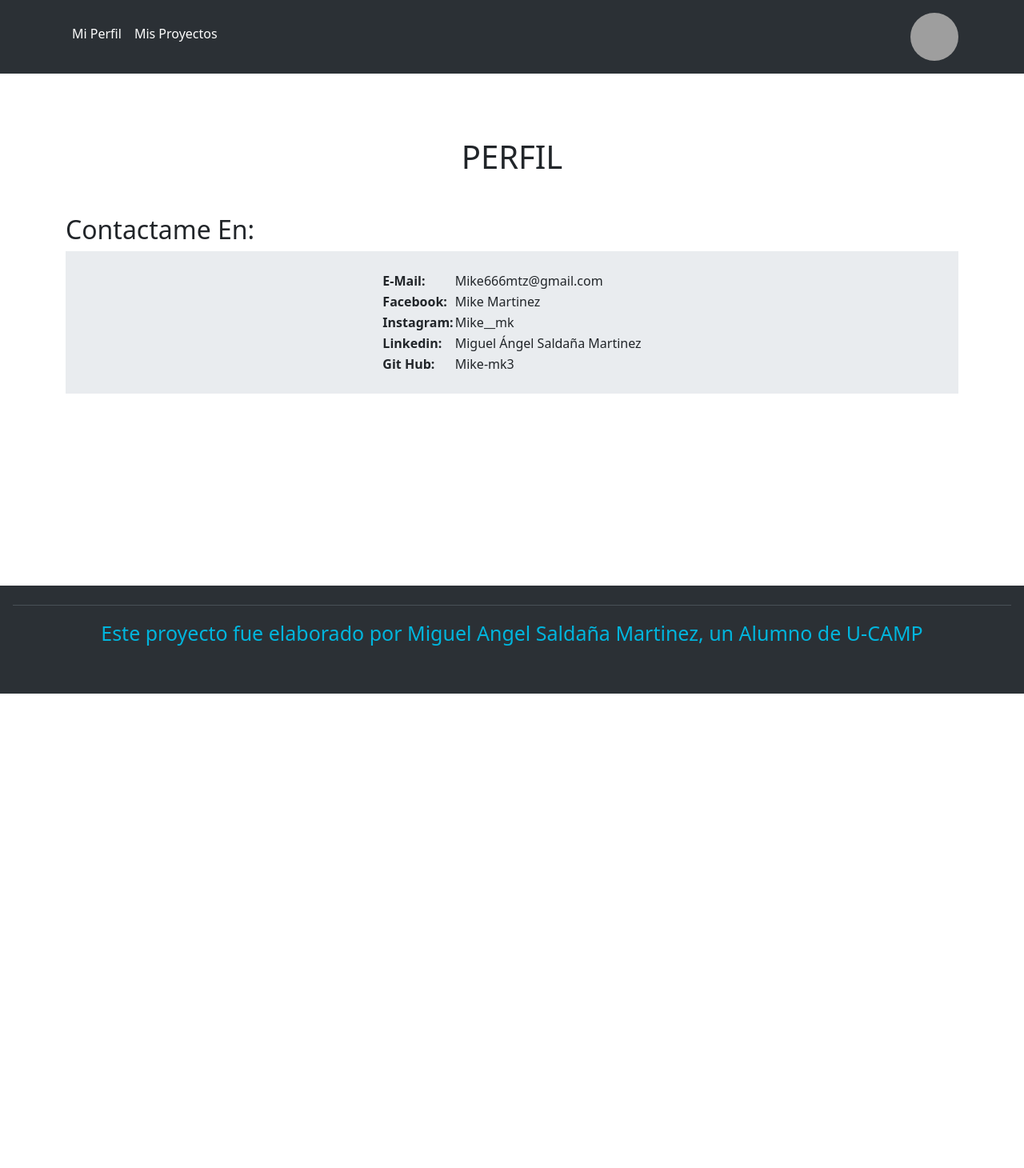
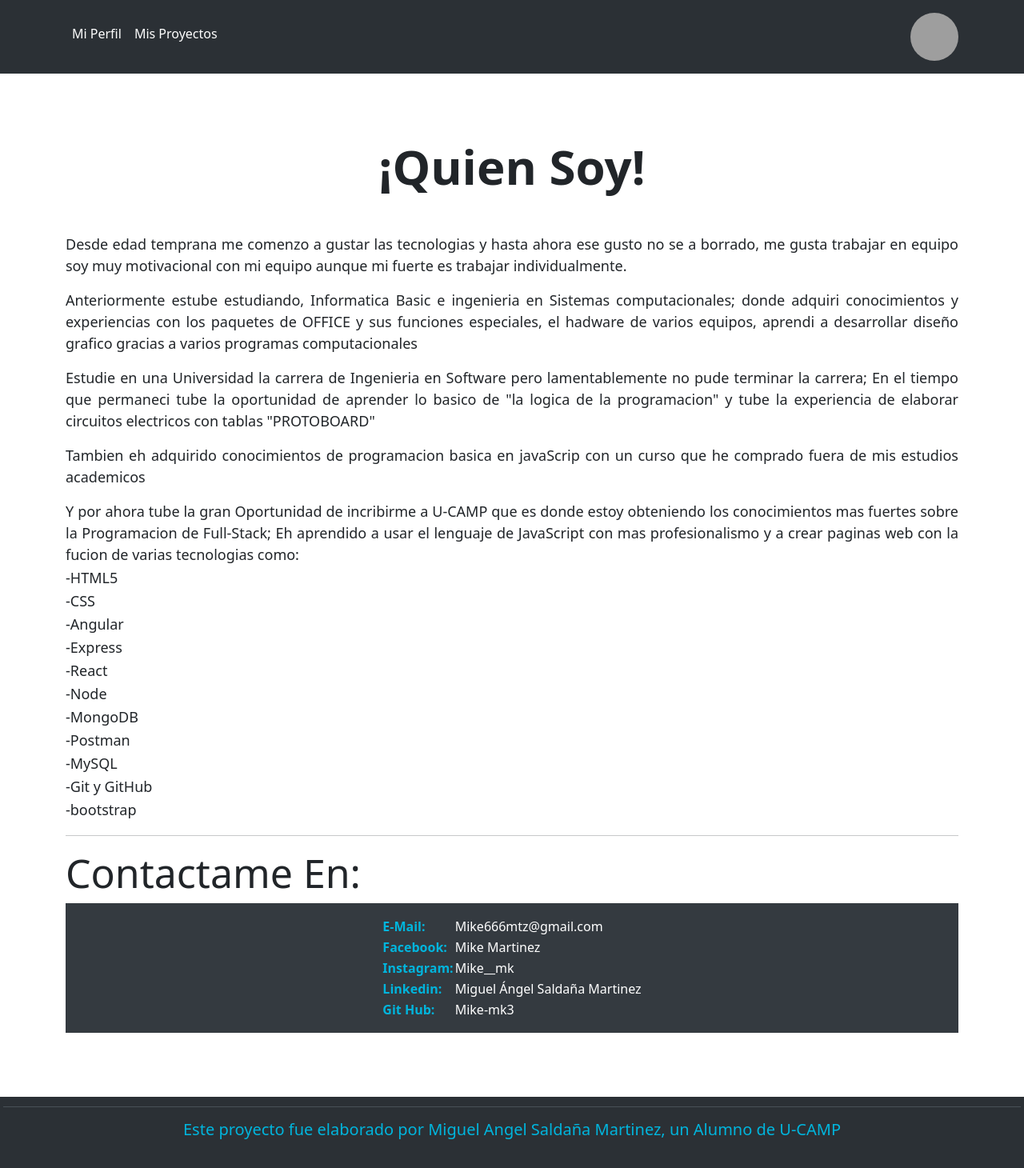
Before and after one commit to Mike-mk3/my_PORTAFOLIO, a React (Vite) app: page /#/ in a window 1280 px wide. Shown: the whole page at 80% size. Before the commit the page ends 867 px from the top, so only its background shows below. Built offline with nearby package versions, Linux system fonts and the light colour scheme; grey boxes are pictures that could not be loaded.

Commit message:
pagina 1
termino de la pagina de presentacion y contacto

```diff
--- a/src/App.css
+++ b/src/App.css
@@ -4,10 +4,31 @@ footer {
 }
 
 p {
+  text-align: justify;
+  font-size: 18px;
+}
+
+th {
+  color:  rgb(0, 181, 221);
+}
+
+td{
+   color:  rgb(255, 255, 255);
+}
+
+
+
+h1{
+  font-size: 60px !important;
+  font-weight: bold !important;
+}
+
+
+h5{
   text-align: center;
 }
 
 
-header{
-  font-size: 15px !important;
+h2 {
+  font-size: 50px !important;
 }
--- a/src/components/Footer.jsx
+++ b/src/components/Footer.jsx
@@ -2,9 +2,9 @@ function Footer() {
     return (
         <>
             <div className=" bg-body-tertiary" data-bs-theme="dark">
-                <footer className="p-3">
+                <footer className="p-1">
                     <div className=" justify-content-between py-3 my-2 border-top">
-                        <p>Este proyecto fue elaborado por Miguel Angel Saldaña Martinez, un Alumno de U-CAMP</p>
+                        <h5>Este proyecto fue elaborado por Miguel Angel Saldaña Martinez, un Alumno de U-CAMP</h5>
                     </div>
                 </footer>
             </div>
--- a/src/components/pages/Perfil.jsx
+++ b/src/components/pages/Perfil.jsx
@@ -1,8 +1,25 @@
 function Perfil() {
     return (
-        <div className="container page">
-            <h1 className="text-center mb-4">PERFIL</h1>
-            <br />
+        <div className="container page ">
+            <h1 className="text-center mb-5">¡Quien Soy!</h1>
+
+            <p>Desde edad temprana me comenzo a gustar las tecnologias y hasta ahora ese gusto no se a borrado, me gusta trabajar en equipo soy muy motivacional con mi equipo aunque mi fuerte es trabajar individualmente.</p>
+            <p>Anteriormente estube estudiando, Informatica Basic e ingenieria en Sistemas computacionales; donde adquiri conocimientos y experiencias con los paquetes de OFFICE y sus funciones especiales, el hadware de varios equipos, aprendi a desarrollar diseño grafico gracias a varios programas computacionales</p>
+            <p>Estudie en una Universidad la carrera de Ingenieria en Software pero lamentablemente no pude terminar la carrera; En el tiempo que permaneci tube la oportunidad de aprender lo basico de "la logica de la programacion" y tube la experiencia de elaborar circuitos electricos con tablas "PROTOBOARD"</p>
+            <p>Tambien eh adquirido conocimientos de programacion basica en javaScrip con un curso que he comprado fuera de mis estudios academicos</p>
+            <p> Y por ahora tube la gran Oportunidad de incribirme a U-CAMP que es donde estoy obteniendo los conocimientos mas fuertes sobre la Programacion de Full-Stack; Eh aprendido a usar el lenguaje de JavaScript con mas profesionalismo y a crear paginas web con la fucion de varias tecnologias como: <th/>
+            -HTML5 <th/>
+            -CSS <th/>
+            -Angular<th/>
+            -Express<th/>
+            -React <th/>
+            -Node <th/>
+            -MongoDB <th/>
+            -Postman <th/>
+            -MySQL <th/>
+            -Git y GitHub <th/>
+            -bootstrap <th/>
+            </p>
 
 
 
@@ -11,18 +28,12 @@ function Perfil() {
 
 
 
-
-
-
-
-
-<h2>Contactame En:</h2>
-<table className="py-4 d-flex   bg-body-secondary  flex-column align-items-center">
+<hr />
+<>
+        <h2>Contactame En:</h2>
+<table className="py-3 d-flex   bg-body-secondary  flex-column align-items-center" data-bs-theme="dark">
 
   <tbody>
-    <tr>
-
-    </tr>
     <tr>
       <th >E-Mail:</th>
       <td>Mike666mtz@gmail.com</td>
@@ -49,6 +60,9 @@ function Perfil() {
       </tr>
   </tbody>
 </table>
+</>
+
+
 
         </div>
     );
--- a/src/components/pages/Proyectos.jsx
+++ b/src/components/pages/Proyectos.jsx
@@ -9,7 +9,7 @@ function Perfil() {
                     <img src="https://www.3presupuestos.com/fotos/wp-content/uploads/2016/04/Restaurante-cla%CC%81sico-con-suelo-de-gres-973x649.jpg" className="w-100" alt="" />
                 </div>
                 <div className="col-md-6 p-4 ps-md-0">
-                    <h1 className="mt-0 text-center">= Frase del Dia =</h1 >
+                    <h2 className="mt-0 text-center">= Frase del Dia =</h2 >
                     <p className="mt-0 text-center">
                         "Algo más valioso que todas las riquezas que hay sobre la tierra, es tomar una copa de vino en el momento preciso"
                     </p>
@@ -18,64 +18,6 @@ function Perfil() {
             <br />
 
 
-            <br />
-            <div className="row g-0 bg-body-secondary position-relative">
-                <div className="col-md-6 mb-md-0 p-md-4">
-                    <img src="https://www.3presupuestos.com/fotos/wp-content/uploads/2016/04/Restaurante-cla%CC%81sico-con-suelo-de-gres-973x649.jpg" className="w-100" alt="" />
-                </div>
-                <div className="col-md-6 p-4 ps-md-0">
-                    <h1 className="mt-0 text-center">= Frase del Dia =</h1 >
-                    <p className="mt-0 text-center">
-                        "Algo más valioso que todas las riquezas que hay sobre la tierra, es tomar una copa de vino en el momento preciso"
-                    </p>
-                </div>
-            </div>
-            <br />
-
-
-            <br />
-            <div className="row g-0 bg-body-secondary position-relative">
-                <div className="col-md-6 mb-md-0 p-md-4">
-                    <img src="https://www.3presupuestos.com/fotos/wp-content/uploads/2016/04/Restaurante-cla%CC%81sico-con-suelo-de-gres-973x649.jpg" className="w-100" alt="" />
-                </div>
-                <div className="col-md-6 p-4 ps-md-0">
-                    <h1 className="mt-0 text-center">= Frase del Dia =</h1 >
-                    <p className="mt-0 text-center">
-                        "Algo más valioso que todas las riquezas que hay sobre la tierra, es tomar una copa de vino en el momento preciso"
-                    </p>
-                </div>
-            </div>
-            <br />
-
-
-            <br />
-            <div className="row g-0 bg-body-secondary position-relative">
-                <div className="col-md-6 mb-md-0 p-md-4">
-                    <img src="https://www.3presupuestos.com/fotos/wp-content/uploads/2016/04/Restaurante-cla%CC%81sico-con-suelo-de-gres-973x649.jpg" className="w-100" alt="" />
-                </div>
-                <div className="col-md-6 p-4 ps-md-0">
-                    <h1 className="mt-0 text-center">= Frase del Dia =</h1 >
-                    <p className="mt-0 text-center">
-                        "Algo más valioso que todas las riquezas que hay sobre la tierra, es tomar una copa de vino en el momento preciso"
-                    </p>
-                </div>
-            </div>
-            <br />
-
-
-            <br />
-            <div className="row g-0 bg-body-secondary position-relative">
-                <div className="col-md-6 mb-md-0 p-md-4">
-                    <img src="https://www.3presupuestos.com/fotos/wp-content/uploads/2016/04/Restaurante-cla%CC%81sico-con-suelo-de-gres-973x649.jpg" className="w-100" alt="" />
-                </div>
-                <div className="col-md-6 p-4 ps-md-0">
-                    <h1 className="mt-0 text-center">= Frase del Dia =</h1 >
-                    <p className="mt-0 text-center">
-                        "Algo más valioso que todas las riquezas que hay sobre la tierra, es tomar una copa de vino en el momento preciso"
-                    </p>
-                </div>
-            </div>
-            <br />
 
 
 
--- a/src/index.css
+++ b/src/index.css
@@ -1,7 +1,8 @@
 .page {
-    min-height: 60vh;
+    min-height: 50vh;
     margin-top: 5rem;
     margin-bottom: 5rem;
+
 }
 
 
@@ -10,4 +11,5 @@ a.active {
     color: rgb(0, 181, 221) !important;
     background-color: black;
     border-radius: 9px;
+    font-weight: bold !important;
 }
```
